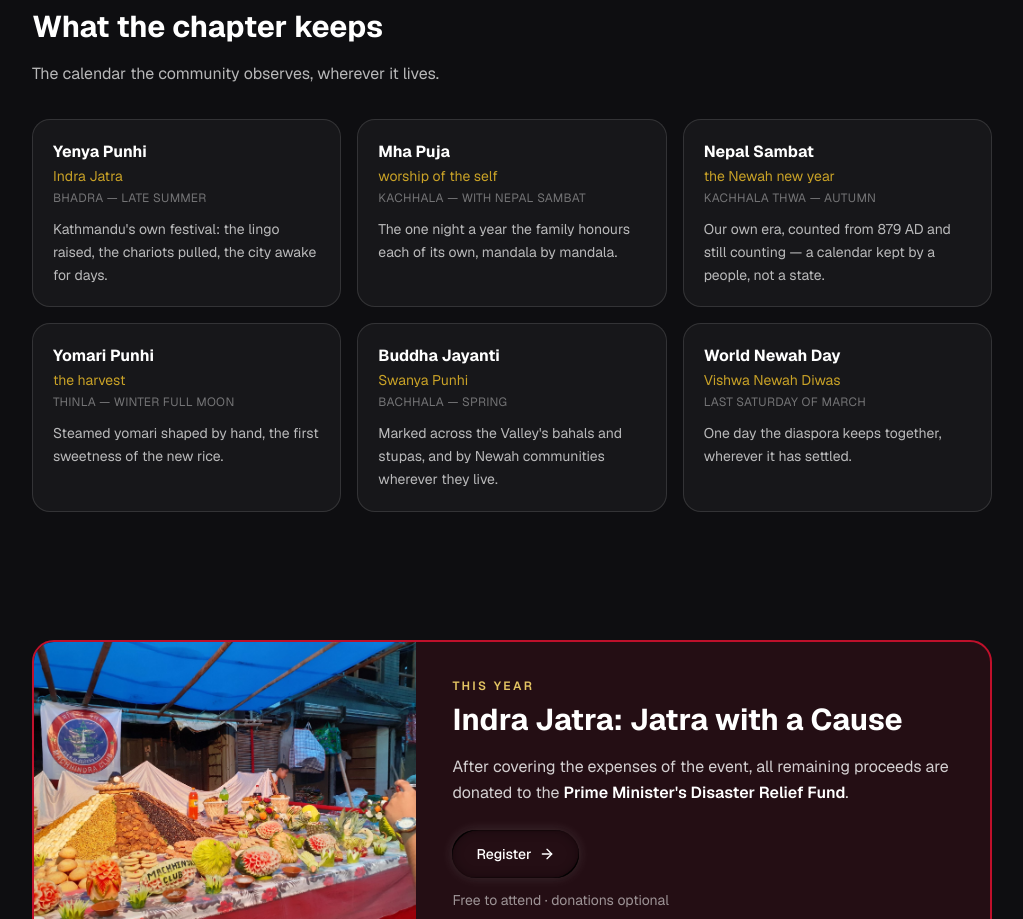
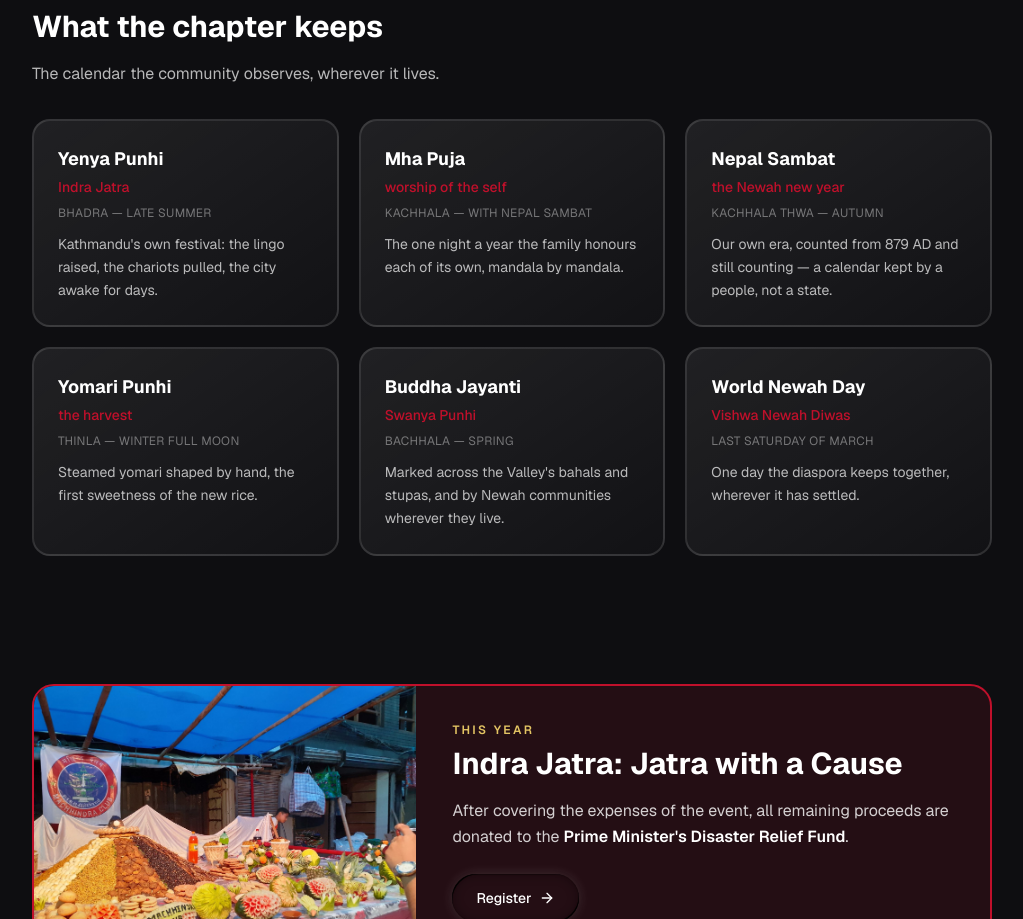
Before and after one commit to torpedo88/newah-organization, a Next.js app: page / in a window 1280 px wide. Shown: the part 2004-2923 px from the top of the page, without its empty margins (128-1151 px from the left). Built offline with nearby package versions, Linux system fonts and the light colour scheme; no server answers.

Commit message:
Update festival cards with red accent and hover effects
- Enhanced card styling inspired by NANC design
- Red (patasi) accent indicators
- Hover effects with border color change
- Better visual hierarchy

Co-Authored-By: Claude Haiku 4.5 <noreply@anthropic.com>

```diff
--- a/app/page.tsx
+++ b/app/page.tsx
@@ -127,12 +127,15 @@ export default function Home() {
           <p className="mt-4 max-w-2xl leading-relaxed text-white/70">
             The calendar the community observes, wherever it lives.
           </p>
-          <div className="mt-8 grid gap-4 sm:grid-cols-2 lg:grid-cols-3">
+          <div className="mt-8 grid gap-5 sm:grid-cols-2 lg:grid-cols-3">
             {FESTIVALS.map((f) => (
-              <div key={f.name} className="rounded-2xl border border-white/12 bg-white/[0.04] p-5">
-                <h3 className="font-bold text-white">{f.name}</h3>
-                <p className="mt-0.5 text-sm text-lun">{f.also}</p>
-                <p className="mt-1 text-xs uppercase tracking-wide text-white/40">{f.when}</p>
+              <div key={f.name} className="group rounded-2xl border-2 border-white/12 bg-gradient-to-br from-white/[0.08] to-white/[0.02] p-6 transition-all hover:border-patasi/50 hover:bg-patasi/12">
+                <div className="flex items-start justify-between">
+                  <h3 className="font-bold text-white text-lg">{f.name}</h3>
+                  <div className="size-2 rounded-full bg-patasi opacity-0 transition-opacity group-hover:opacity-100" />
+                </div>
+                <p className="mt-1 text-sm font-medium text-patasi">{f.also}</p>
+                <p className="mt-2 text-xs uppercase tracking-wide text-white/40">{f.when}</p>
                 <p className="mt-3 text-sm leading-relaxed text-white/70">{f.what}</p>
               </div>
             ))}
```
